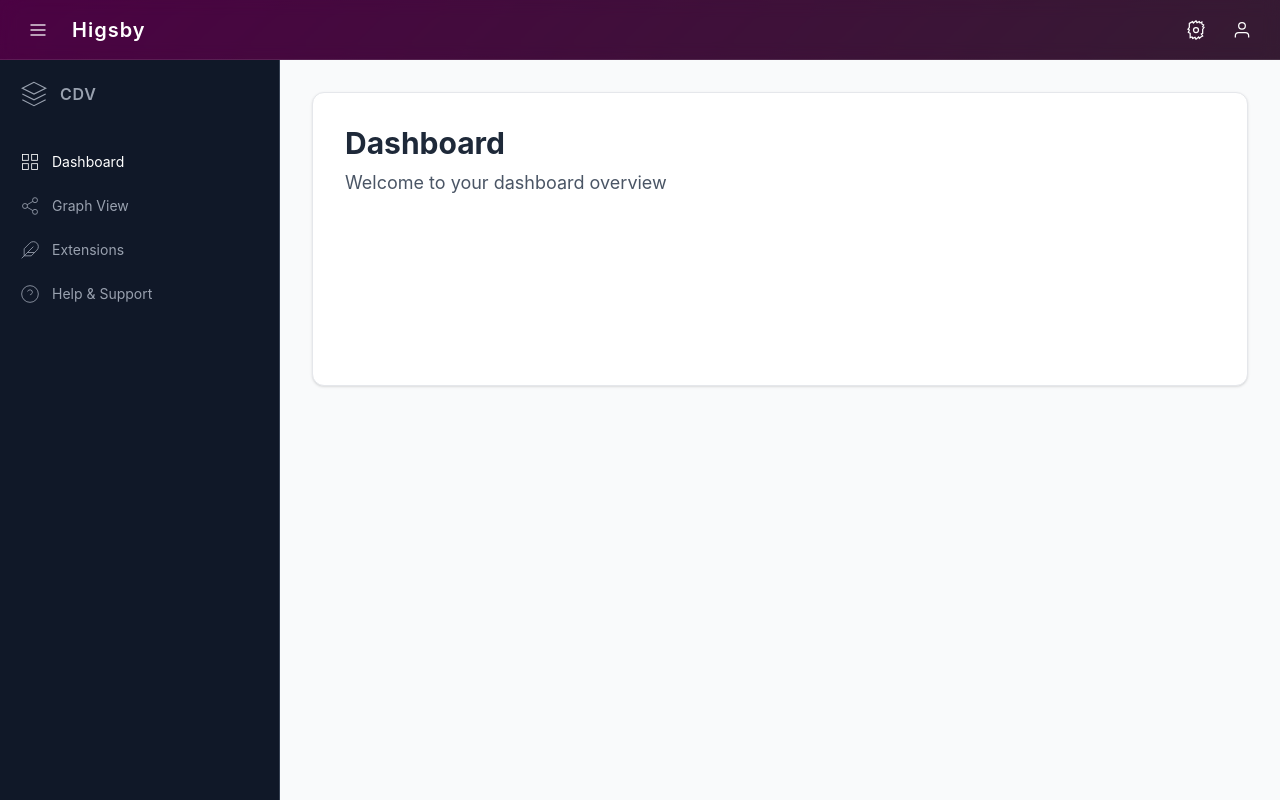
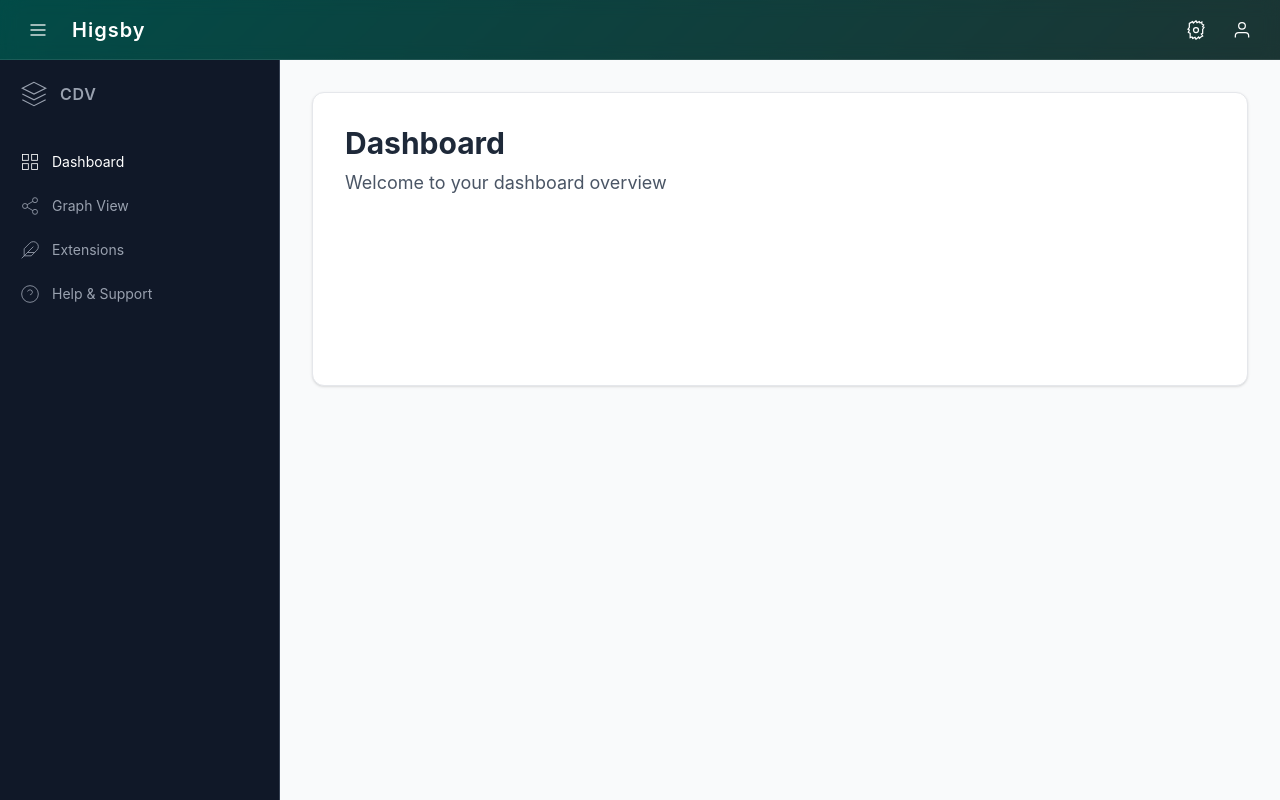
Before and after one commit to subtubes-io/codingvibes-higsby-electron, a React (Vite) app: page / in a window 1280 px wide. Built offline with nearby package versions, Linux system fonts and the light colour scheme.

Commit message:
Added color change

```diff
--- a/src/components/Extensions/ExtensionsPage.css
+++ b/src/components/Extensions/ExtensionsPage.css
@@ -18,7 +18,10 @@
   font-size: 2.25rem;
   font-weight: 700;
   margin-bottom: 0.5rem;
-  background: linear-gradient(135deg, #667eea 0%, #764ba2 100%);
+  /* edgar:color-change */
+  background: linear-gradient(135deg,  #4b070b  0%, #292929 100%);
+  /* background: linear-gradient(135deg, #667eea 0%, #764ba2 100%); */
+  /* background: linear-gradient(135deg,  #024b47 0%, #292929 100%);  */
   -webkit-background-clip: text;
   -webkit-text-fill-color: transparent;
   background-clip: text;
--- a/src/components/PluginsSidebar/PluginsSidebar.css
+++ b/src/components/PluginsSidebar/PluginsSidebar.css
@@ -22,7 +22,9 @@
 
 /* Header Section */
 .plugins-sidebar-header {
-  background: linear-gradient(135deg, #667eea 0%, #764ba2 100%);
+  /* background: linear-gradient(135deg, #667eea 0%, #764ba2 100%); */
+  /* edgar:color-change */
+   background: linear-gradient(135deg,  #4b070b  0%, #292929 100%);
   padding: 15px 20px;
   border-bottom: 1px solid #333;
   display: flex;
--- a/src/index.css
+++ b/src/index.css
@@ -42,6 +42,13 @@
   }
 
   .bg-primary-gradient {
-    background: linear-gradient(135deg,  #4b0243 0%, #292929 100%);
+    /* edgar:color-change */
+    background: linear-gradient(135deg,  #024b47 0%, #292929 100%);
+
+
+        /* #4b070b */
+        /* #024b47 */
+
+
   }
 }
```
